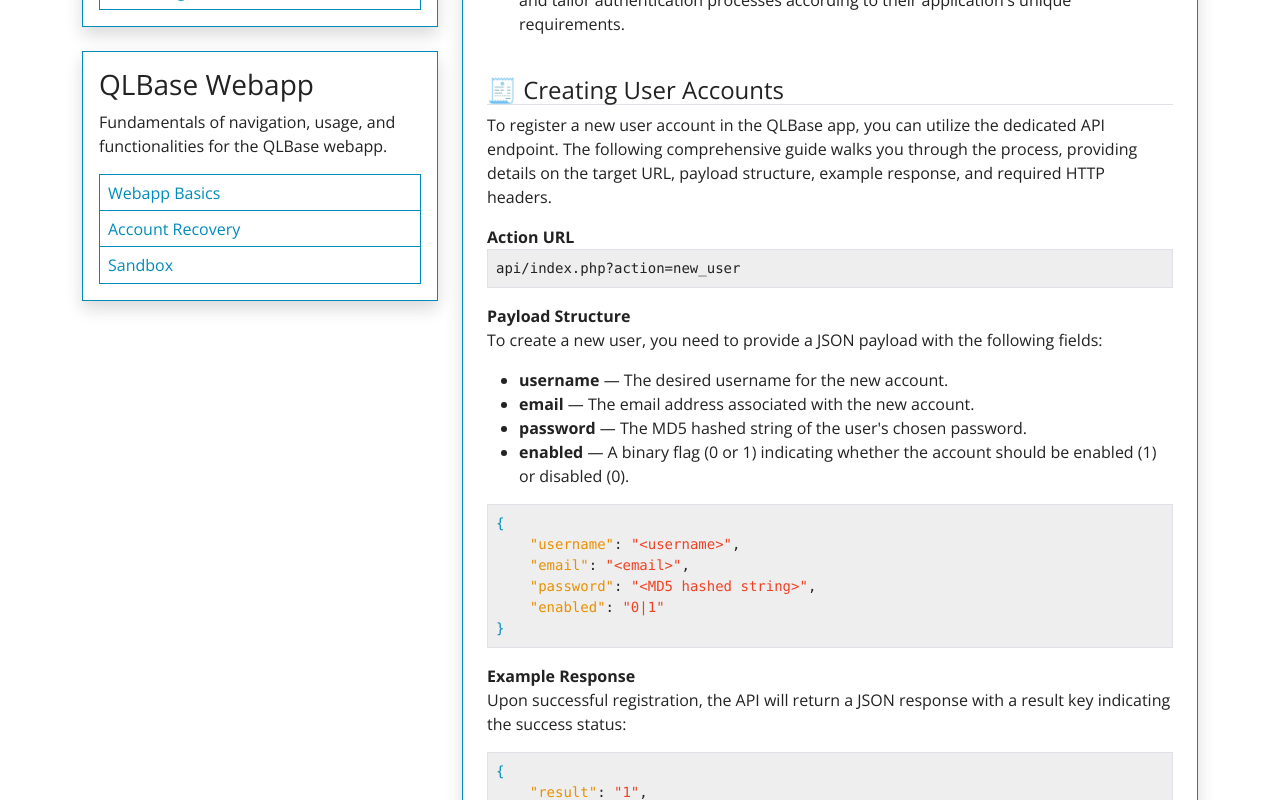
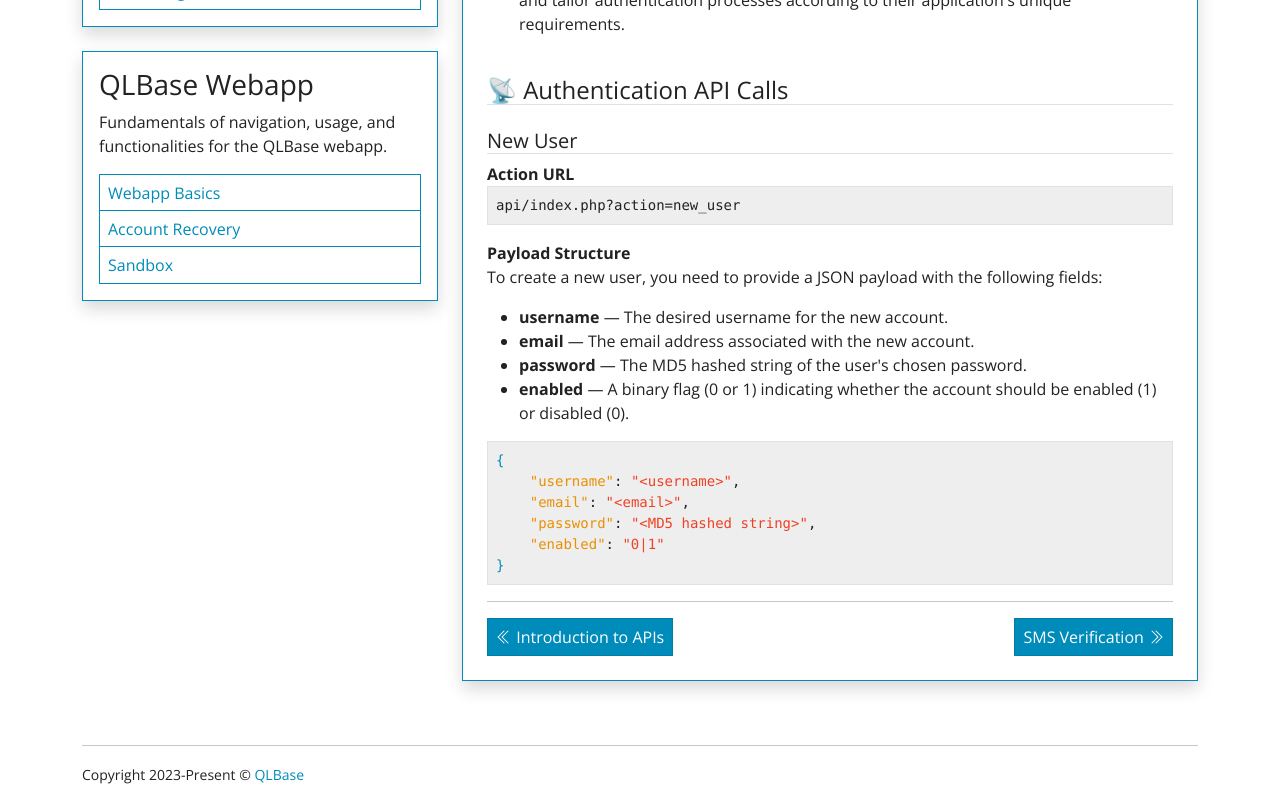
Before and after one commit to nthnn/QLBase, a Vue app in the folder documentations/: page /authentication in a window 1280 px wide. Shown: the part 760-1560 px from the top of the page. Built offline with nearby package versions, Linux system fonts and the light colour scheme.

Commit message:
Authentication API call first format.

```diff
--- a/documentations/src/views/Authentication.vue
+++ b/documentations/src/views/Authentication.vue
@@ -22,9 +22,9 @@
     </ol>
     <br/>
 
-    <h4 class="border-bottom">🧾 Creating User Accounts</h4>
-    <p>To register a new user account in the QLBase app, you can utilize the dedicated API endpoint. The following comprehensive guide walks you through the process, providing details on the target URL, payload structure, example response, and required HTTP headers.</p>
+    <h4 class="border-bottom">📡 Authentication API Calls</h4>
 
+    <h5 class="mt-4 border-bottom">New User</h5>
     <b>Action URL</b>
     <pre class="bg-secondary border-gray border rounded p-2">api/index.php?action=new_user</pre>
 
@@ -42,13 +42,6 @@
     <span class="text-warning">"email"</span>: <span class="text-danger">"&lt;email&gt;"</span>,
     <span class="text-warning">"password"</span>: <span class="text-danger">"&lt;MD5 hashed string&gt;"</span>,
     <span class="text-warning">"enabled"</span>: <span class="text-danger">"0|1"</span>
-<span class="text-primary">}</span></pre>
-
-    <b>Example Response</b>
-    <p>Upon successful registration, the API will return a JSON response with a result key indicating the success status:</p>
-    <pre class="bg-secondary border-gray border rounded p-2"><span class="text-primary">{</span>
-    <span class="text-warning">"result"</span>: <span class="text-danger">"1"</span>,
-    <span class="text-muted">// Successfully registered!</span>
 <span class="text-primary">}</span></pre>
 
     <hr/>
```
